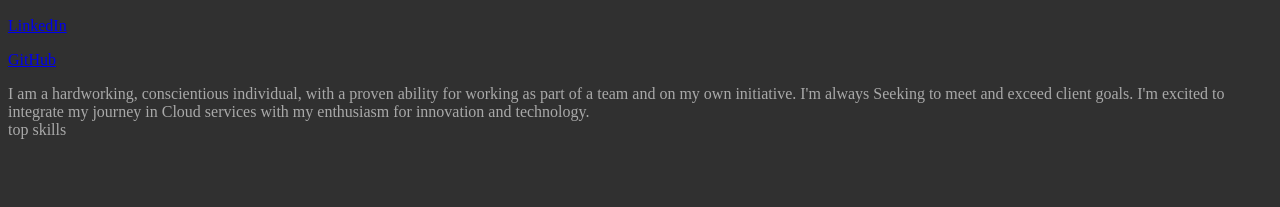
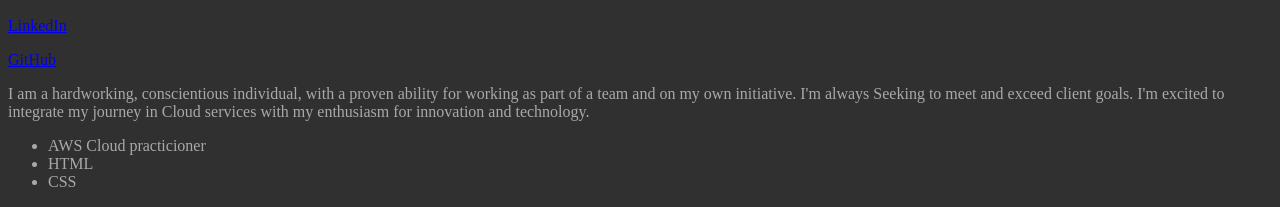
Before and after one commit to Cloud-Monkey/PortfolioDraft, a plain HTML site: page src/Main.html in a window 1280 px wide. Shown: the part 1758-1965 px from the top of the page. Before the commit the page ends 1905 px from the top, so only its background shows below. Drawn offline with Linux system fonts and the light colour scheme.

Commit message:
bullet list of skills

```diff
--- a/src/Main.html
+++ b/src/Main.html
@@ -23,7 +23,12 @@
         </div>
 
         <div>
-            top skills
+            <ul>
+                <li>AWS Cloud practicioner</li>
+                <li>HTML</li>
+                <li>CSS</li>
+              </ul>
+
         </div>
     </body>
 
```
